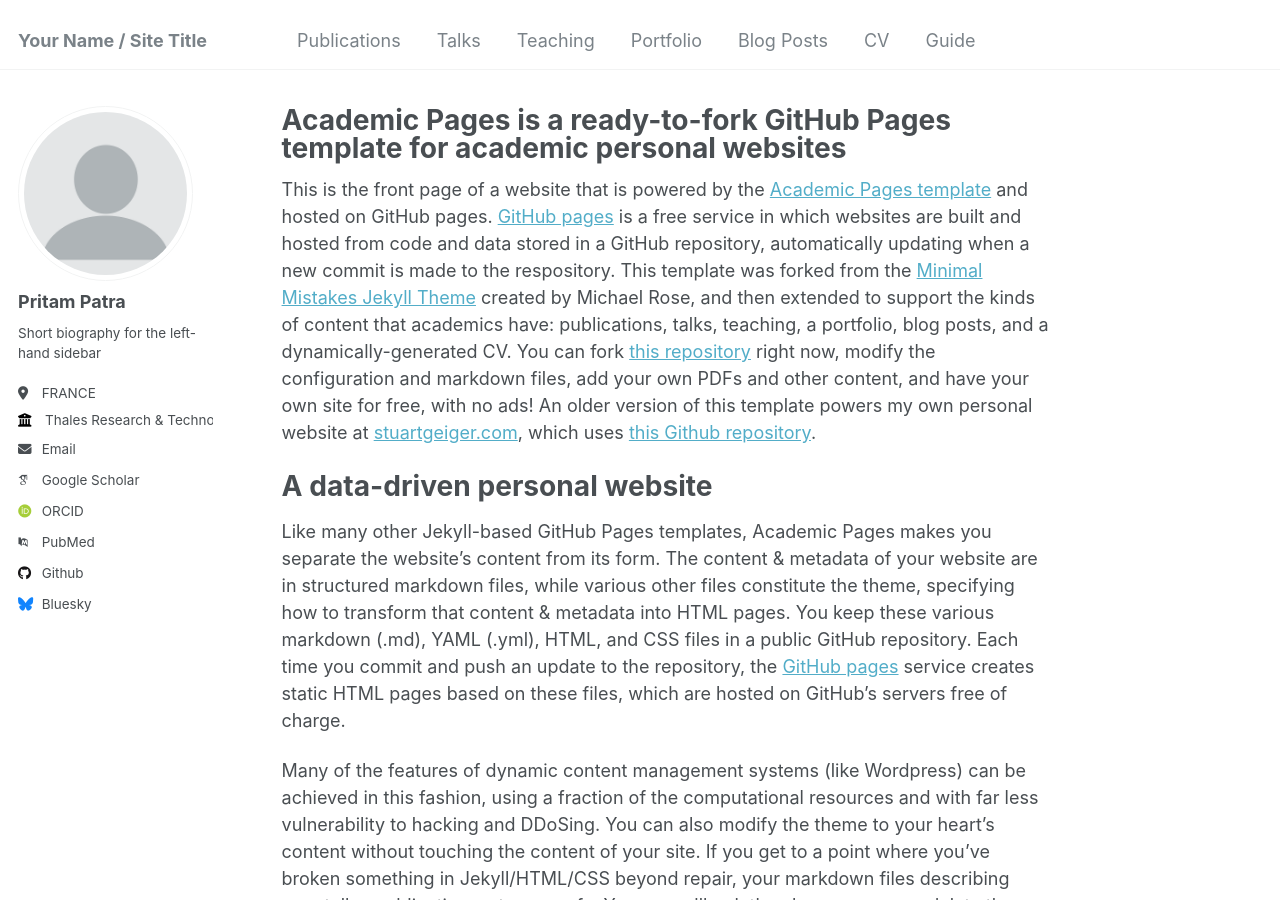
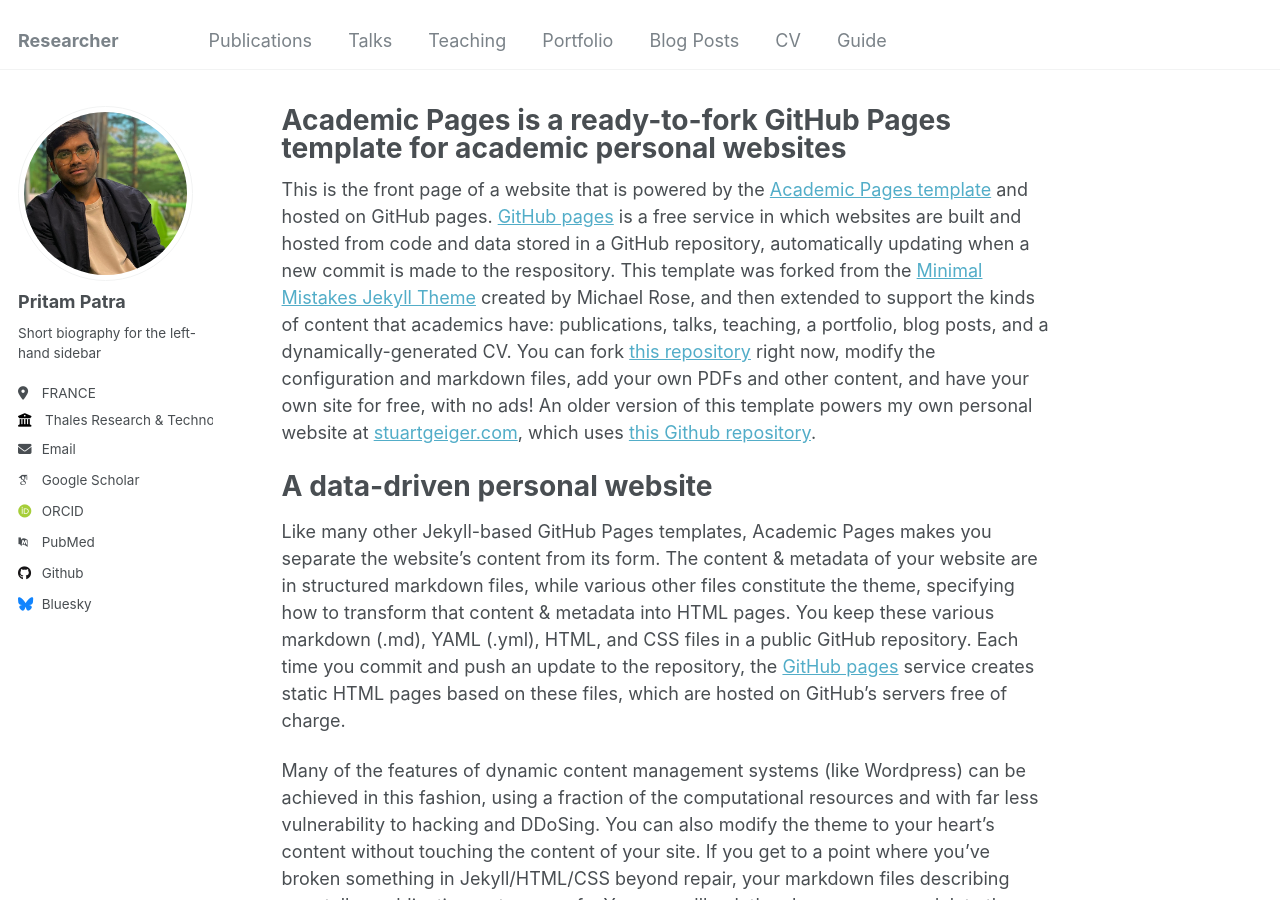
Before and after one commit to Ppatra007/Pritam, a Jekyll site: the page built from _pages/about.md, in a window 1280 px wide and 900 px high. Built offline with Jekyll 4.4.1, drawn with Linux system fonts in a browser that asks for light colours; some web fonts are replaced.

Commit message:
Update _config.yml

```diff
--- a/_config.yml
+++ b/_config.yml
@@ -8,7 +8,7 @@
 
 # Basic Site Settings
 locale                   : "en-US"
-title                    : "Your Name / Site Title"
+title                    : "Researcher"
 title_separator          : "-"
 name                     : &name "Your Name"
 description              : &description "personal description"
@@ -21,7 +21,7 @@ repository               : "academicpages/academicpages.github.io"
 #               Additional customization can be done by editing /_includes/author-profile.html
 author:
   # Biographic information
-  avatar           : "profile.png"
+  avatar           : "profile_image.jpg"
   name             : "Pritam Patra"
   pronouns         : # example: "she/her"
   bio              : "Short biography for the left-hand sidebar"
```
